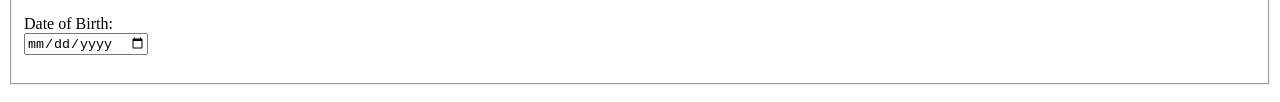
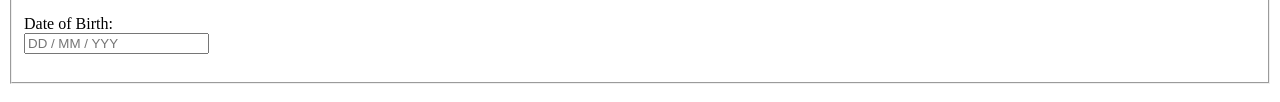
Before and after one commit to mariamdahman2023-ai/registration-form, a plain HTML site: page index.html in a window 1280 px wide. Shown: the part 316-418 px from the top of the page. Drawn offline with Linux system fonts and the light colour scheme.

Commit message:
Update index.html

```diff
--- a/index.html
+++ b/index.html
@@ -34,7 +34,7 @@
             <br><br>
 
             <label for="dob">Date of Birth:</label><br>
-            <input type="date" id="dob" name="dob" required>
+            <input type="text" id="dob" name="dob" placeholder="DD / MM / YYY" required>
             <br><br>
         </fieldset>
 
```
